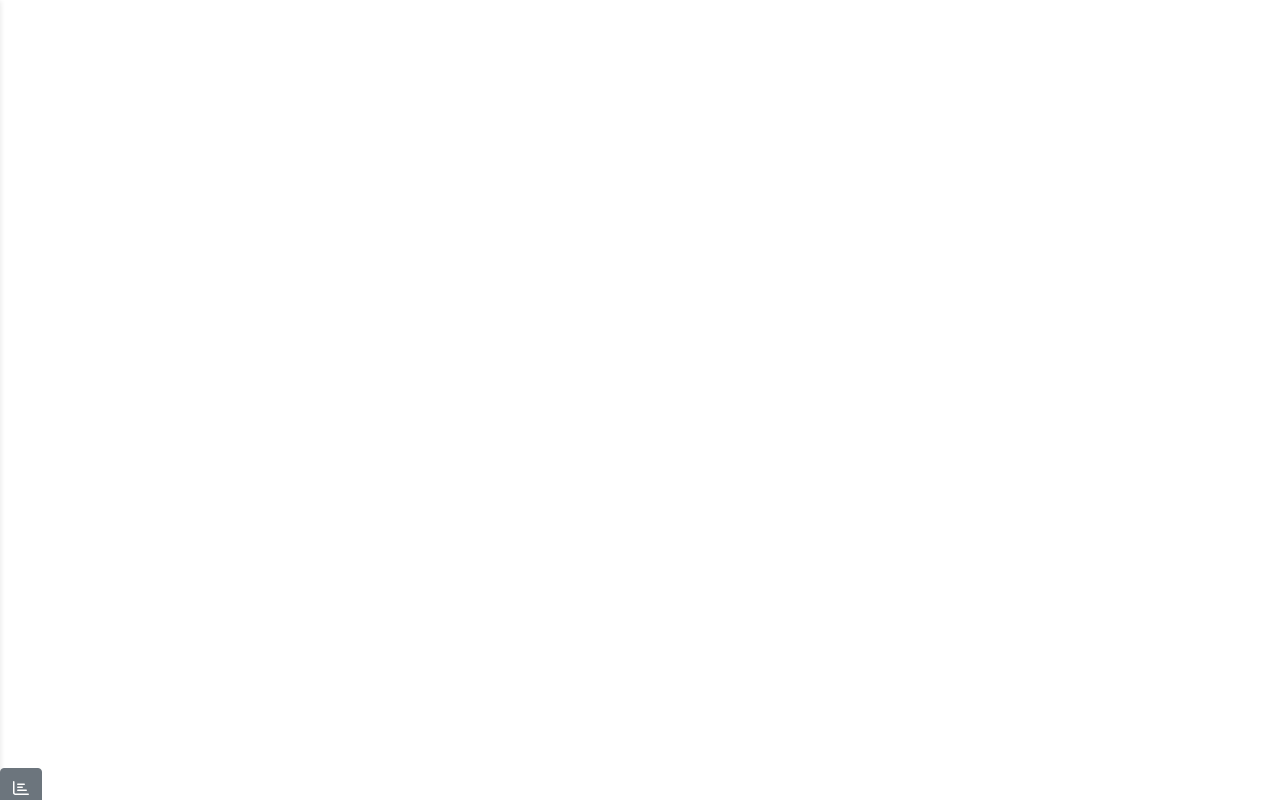
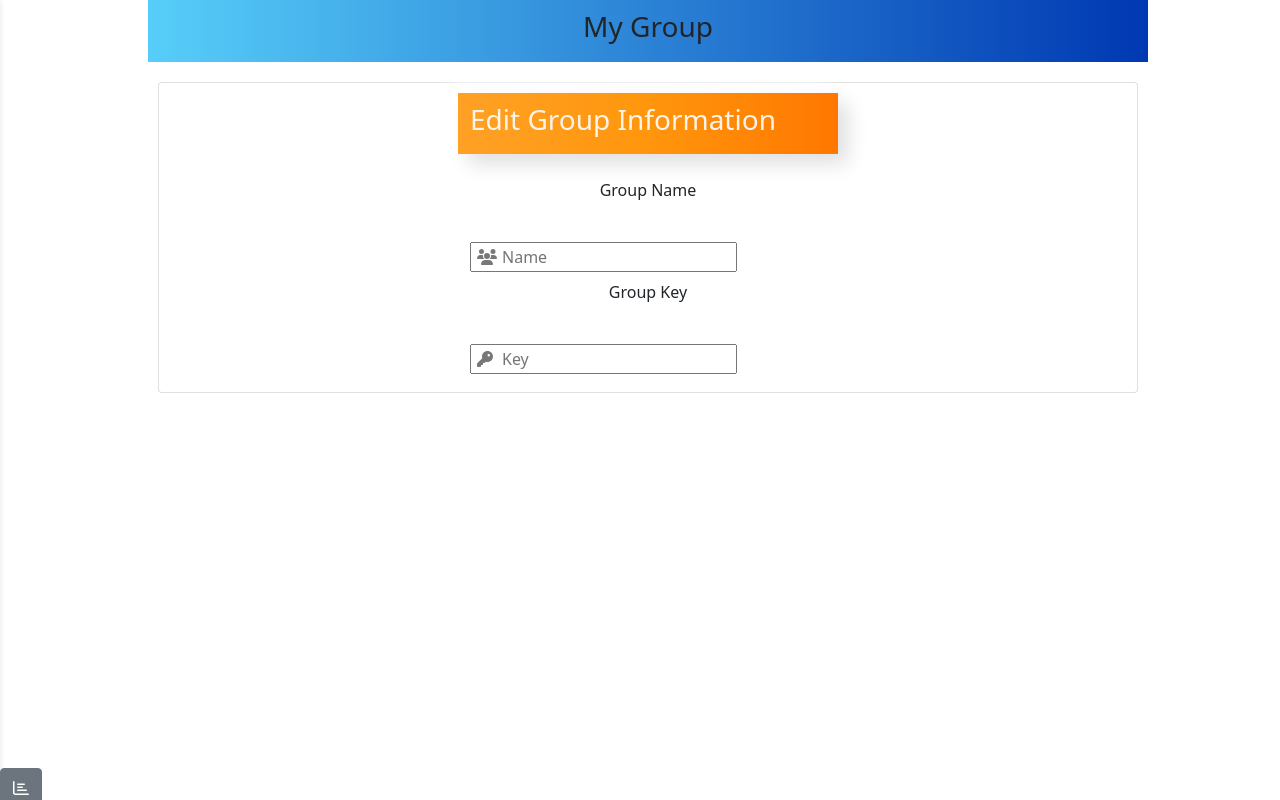
Before and after one commit to fionaewagner/BugTracker, a React (Create React App) app in the folder client/: page /groups in a window 1280 px wide. Built offline with nearby package versions, Linux system fonts and the light colour scheme; no server answers; sample sign-in values are in the browser's storage.

Commit message:
group page cont

```diff
--- a/client/src/Views/Pages/MyGroup/MyGroup.css
+++ b/client/src/Views/Pages/MyGroup/MyGroup.css
@@ -0,0 +1,30 @@
+.group-card-title{
+    color:rgb(252, 244, 233);
+    box-shadow: 10px 10px 20px #e0e0e0,
+    -10px -10px 20px white;
+   background: linear-gradient(to left, rgb(255, 119, 0),rgb(255, 150, 13) , rgb(255, 161, 38) );
+   padding: 10px;
+}
+
+.group-card-div{
+    padding: 1%;
+    margin: 1%;
+}
+
+.group-input-row{
+    align-items: center;
+    background-color: white;
+
+}
+.group-input-icon{
+    margin-bottom: -34px;
+    margin-right: 55px;
+    padding: 7px;
+    z-index: 10;
+    position: relative;
+    color: rgb(120, 120, 120);
+}
+
+input.yum{
+    padding-left: 30px ;
+}
--- a/client/src/Views/Pages/MyGroup/MyGroup.js
+++ b/client/src/Views/Pages/MyGroup/MyGroup.js
@@ -1,4 +1,83 @@
-const MyGroup =()=>{
+import { Button, Card, Row, Col } from "reactstrap"
+import Header from "../../Header/Header"
+import { Formik, Field, Form, ErrorMessage } from 'formik';
+import{
+    faKey,
+    faUsers
+
+  }from "@fortawesome/free-solid-svg-icons"
+import './MyGroup.css'
+import { FontAwesomeIcon } from "@fortawesome/react-fontawesome";
+
+const MyGroup =({sidebarIsOpen})=>{
+
+    const handleJoin=(values)=>{
+
+
+    }
+
+    return(
+        <div>
+            <Header name={"My Group"} sidebarIsOpen={sidebarIsOpen}/>
+            <Card className="group-card-div">
+            <Formik
+                    initialValues={{name:'',key:'',}}
+                    onSubmit={handleJoin}
+                    >
+                        <div className="auth-form">
+                            <Form>
+                            <Row>
+                                <Col className='group-card-title mb-4'>
+                                    <h3>Edit Group Information</h3>
+                                </Col>
+                            </Row>
+
+                                <Row className="text-center">
+                                    <Col >
+                                        <p >Group Name</p>
+                                    </Col>
+                                </Row>
+
+                                <Row className="mb-2 profile-row group-input-row">
+                                    <Col xs='12' sm='4'>
+                                        <FontAwesomeIcon className="group-input-icon" icon={faUsers}  />
+                                       <Field className='yum' type='text' placeholder='Name'
+                                        name='name' id='name'/>
+                                         <ErrorMessage name="name">
+                                            {(msg)=><p className='text-danger errm'>{msg}</p>}
+                                        </ErrorMessage>
+                                    </Col>
+                                </Row>
+
+                                <Row className="text-center">
+
+                                    <Col>
+                                        <p className="color-tan add-underline">Group Key</p>
+                                    </Col>
+
+                                </Row>
+                                <Row className="mb-2 profile-row group-input-row">
+                                    <Col xs='12' sm='4'>
+
+                                        <FontAwesomeIcon className="group-input-icon" icon={faKey}  />
+                                       <Field className='yum' type='text' placeholder='Key'
+                                        name='key' id='key'/>
+                                         <ErrorMessage name="key">
+                                            {(msg)=><p className='text-danger errm'>{msg}</p>}
+                                        </ErrorMessage>
+                                    </Col>
+                                </Row>
+
+
+                            </Form>
+                        </div>
+
+                    </Formik>
+
+            </Card>
+        </div>
+
+    )
 
 }
 
```
